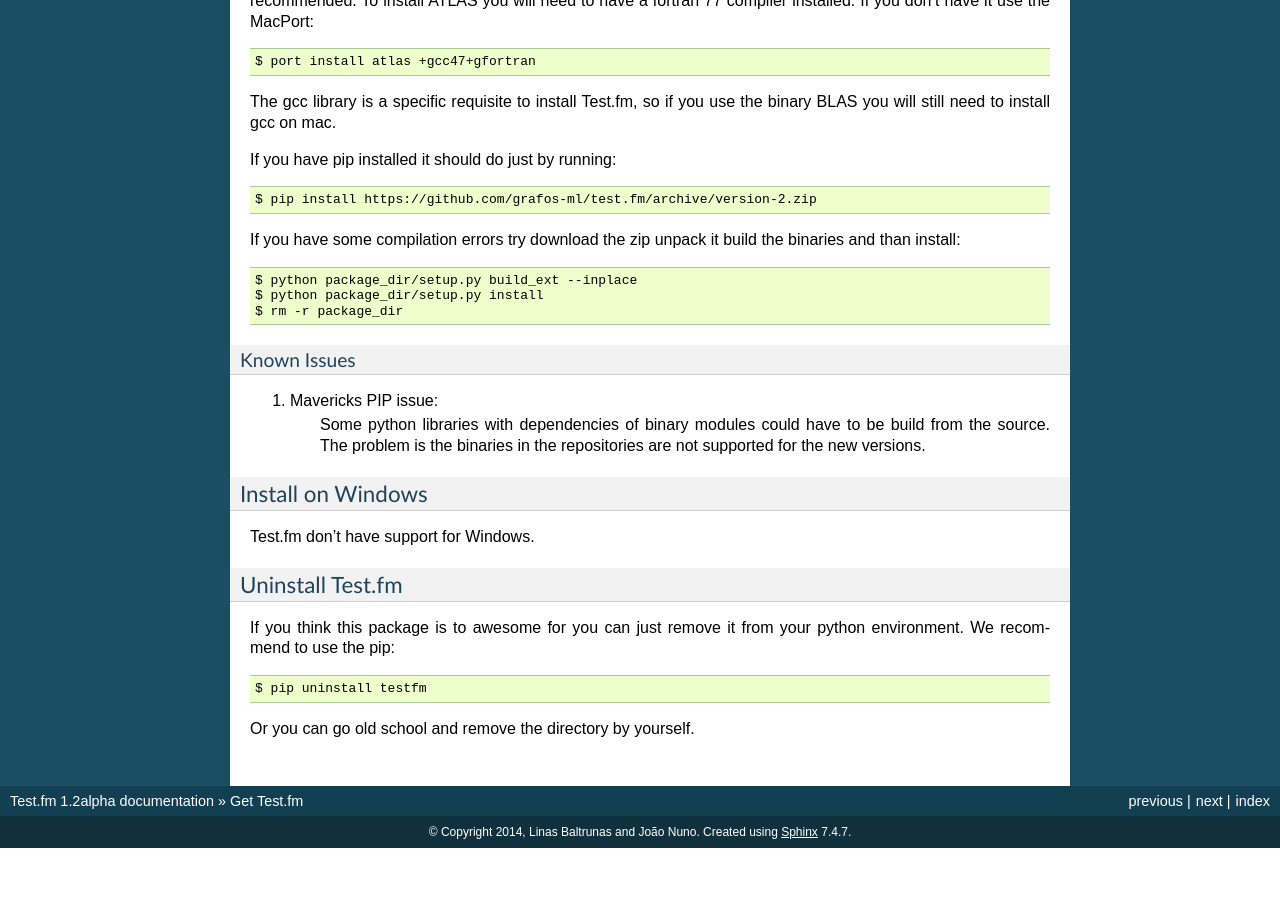
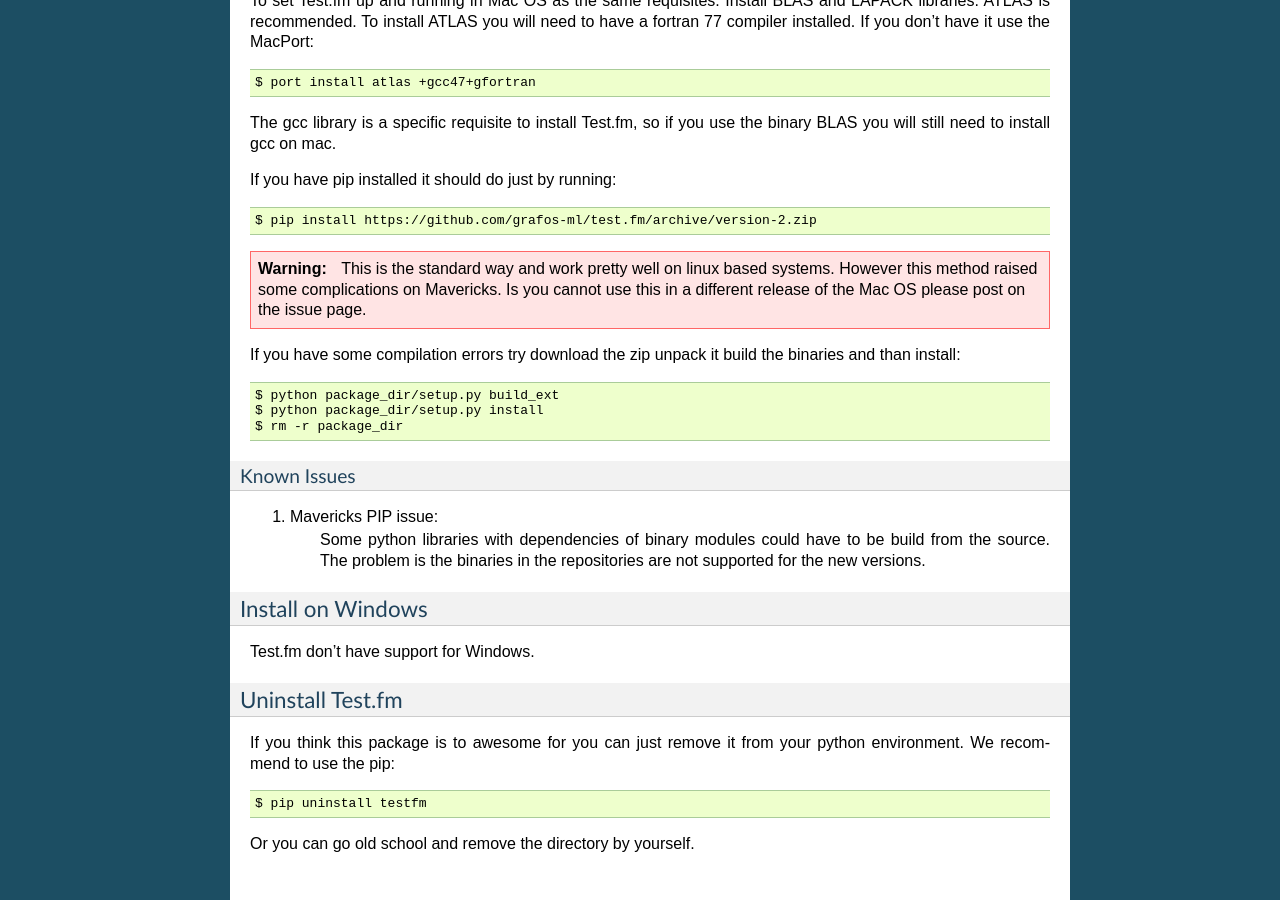
Before and after one commit to grafos-ml/test.fm, a Sphinx documentation site: the page built from sphinx/source/get_testfm.rst, in a window 1280 px wide and 900 px high, scrolled down 969 px. Built offline with Sphinx 7.4.7, drawn with Linux system fonts in a browser that asks for light colours; formulas are drawn with MathJax 3; before the commit the page ends 1817 px from its top, so only the background shows below that; some of the changed text lies outside the part shown.

Commit message:
[CHANGE] Remove th cytonize from setup

```diff
--- a/sphinx/source/get_testfm.rst
+++ b/sphinx/source/get_testfm.rst
@@ -5,7 +5,7 @@ Get Test.fm
 
 Test.fm is an open-source project under `Apache2 licence <https://github.com/grafos-ml/test.fm/blob/master/LICENSE>`_.
 It is currently supported for Python 2.7 or higher but don't offer support on Python 3 series. It has dependencies
-on ATLAS and LAPACK libraries.
+on CBLAS, LAPACK libraries, Java RE and some python modules.
 
 How to get Test.fm
 ==================
@@ -64,9 +64,14 @@ If you have pip installed it should do just by running::
 
     $ pip install https://github.com/grafos-ml/test.fm/archive/version-2.zip
 
+.. warning::
+
+    This is the standard way and work pretty well on linux based systems. However this method raised some complications
+    on Mavericks. Is you cannot use this in a different release of the Mac OS please post on the issue page.
+
 If you have some compilation errors try download the zip unpack it build the binaries and than install::
 
-    $ python package_dir/setup.py build_ext --inplace
+    $ python package_dir/setup.py build_ext
     $ python package_dir/setup.py install
     $ rm -r package_dir
 
```
Also changed, not shown: setup.py (+1 -9 lines).
